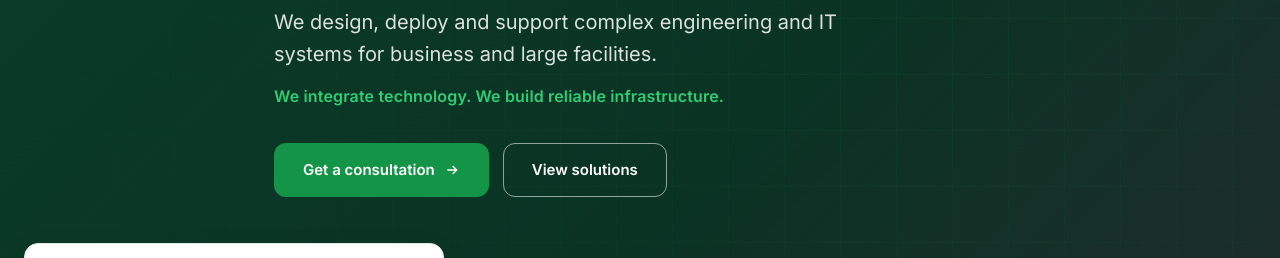
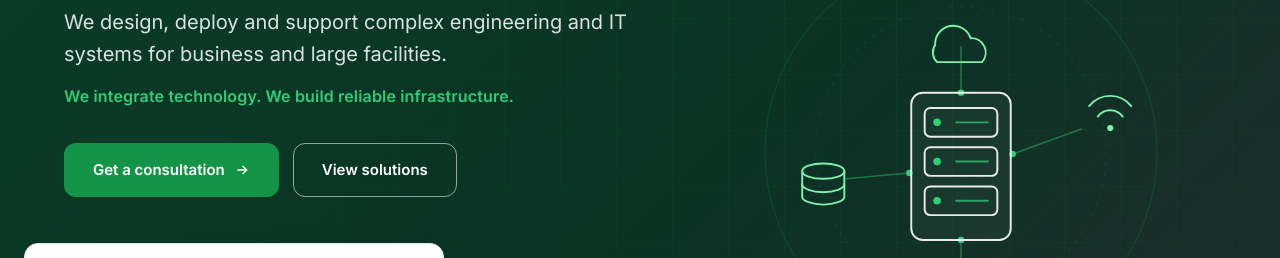
Before and after one commit to khudoyorparpishoev0-ops/Site-IThona, a plain HTML site: page index.html in a window 1280 px wide. Shown: the part 374-632 px from the top of the page. Drawn offline with Linux system fonts and the light colour scheme.

Commit message:
Hero: двухколоночный, декоративная SVG IT-инфраструктуры с плавным парением (+reduced-motion)
Co-Authored-By: Claude Opus 4.8 (1M context) <noreply@anthropic.com>

```diff
--- a/assets/style.css
+++ b/assets/style.css
@@ -105,6 +105,15 @@ section{padding:88px 0}
     linear-gradient(90deg,rgba(20,148,71,.10) 1px,transparent 1px);
   background-size:56px 56px;mask-image:radial-gradient(circle at 70% 30%,#000,transparent 75%)}
 .hero-content{position:relative;max-width:780px}
+.hero-grid{position:relative;display:grid;grid-template-columns:1.05fr .95fr;gap:40px;align-items:center}
+.hero-visual{position:relative;display:flex;justify-content:center;align-items:center;pointer-events:none}
+.hero-art{width:100%;max-width:440px;height:auto;
+  animation:hero-float 5.5s ease-in-out infinite;will-change:transform}
+@keyframes hero-float{0%,100%{transform:translateY(0)}50%{transform:translateY(-13px)}}
+/* уважать системную настройку «уменьшить движение» */
+@media(prefers-reduced-motion:reduce){
+  .hero-art{animation:none}
+}
 .hero h1{color:#fff;font-size:clamp(34px,5vw,60px);font-weight:800;margin-bottom:22px}
 .hero h1 .accent{color:#2fce74}
 .hero .lead{font-size:20px;color:rgba(255,255,255,.85);max-width:640px;margin-bottom:14px}
@@ -282,6 +291,10 @@ form.appeal textarea{resize:vertical;min-height:100px}
   .partners-grid .partner:nth-last-child(6),.partners-grid .partner:last-child{border-radius:0}
   .partner::before,.partner::after{display:none}
   .solution,.solution:nth-child(even){grid-template-columns:1fr;direction:ltr}
+  /* hero: одна колонка, декоративная графика скрыта на планшете/мобиле */
+  .hero-grid{grid-template-columns:1fr}
+  .hero-visual{display:none}
+  .hero-content{max-width:none}
   .hero-strip{grid-template-columns:repeat(2,1fr)}
 }
 @media(max-width:680px){
--- a/index.html
+++ b/index.html
@@ -52,7 +52,8 @@
 
 <!-- HERO -->
 <section class="hero">
-  <div class="container hero-content">
+  <div class="container hero-grid">
+    <div class="hero-content">
       <span class="eyebrow" style="color:#2fce74" data-i18n="hero_eyebrow">Системный IT-интегратор полного цикла</span>
       <h1><span data-i18n="hero_title_1">IT-HONA — </span><span class="accent" data-i18n="hero_title_2">системный IT-интегратор</span></h1>
       <p class="lead" data-i18n="hero_lead">Проектируем, внедряем и сопровождаем комплексные инженерные и IT-системы для бизнеса и крупных объектов.</p>
@@ -67,6 +68,64 @@
         <div><div class="n" data-count="32" data-suffix="+">0</div><div class="l" data-i18n="stat_projects">реализованных проектов</div></div>
         <div><div class="n" data-count="10" data-suffix="+">0</div><div class="l" data-i18n="stat_engineers">инженеров в команде</div></div>
         <div><div class="n" data-count="24" data-suffix="/7">0</div><div class="l" data-i18n="stat_support">техническая поддержка</div></div>
+      </div>
+    </div>
+    <div class="hero-visual" aria-hidden="true">
+      <svg class="hero-art" viewBox="0 0 460 460" fill="none" xmlns="http://www.w3.org/2000/svg" role="img" aria-label="Иллюстрация надёжной IT-инфраструктуры">
+        <!-- фоновые кольца -->
+        <circle cx="230" cy="230" r="205" stroke="rgba(47,206,116,.12)" stroke-width="1.5"/>
+        <circle cx="230" cy="230" r="152" stroke="rgba(47,206,116,.10)" stroke-width="1.5" stroke-dasharray="3 8"/>
+        <!-- соединительные линии от сервера к узлам -->
+        <g stroke="rgba(47,206,116,.45)" stroke-width="1.6" stroke-linecap="round">
+          <path d="M230 168 V120"/>
+          <path d="M284 232 L356 206"/>
+          <path d="M230 322 V372"/>
+          <path d="M176 252 L110 258"/>
+        </g>
+        <g fill="#2fce74">
+          <circle cx="230" cy="168" r="3.4"/>
+          <circle cx="284" cy="232" r="3.4"/>
+          <circle cx="230" cy="322" r="3.4"/>
+          <circle cx="176" cy="252" r="3.4"/>
+        </g>
+        <!-- Сервер / стойка (центр) -->
+        <g stroke="rgba(255,255,255,.9)" stroke-width="2" stroke-linejoin="round">
+          <rect x="178" y="168" width="104" height="154" rx="12" fill="rgba(255,255,255,.04)"/>
+          <rect x="192" y="184" width="76" height="30" rx="6"/>
+          <rect x="192" y="225" width="76" height="30" rx="6"/>
+          <rect x="192" y="266" width="76" height="30" rx="6"/>
+        </g>
+        <g fill="#2fce74">
+          <circle cx="205" cy="199" r="4"/>
+          <circle cx="205" cy="240" r="4"/>
+          <circle cx="205" cy="281" r="4"/>
+        </g>
+        <g stroke="rgba(47,206,116,.75)" stroke-width="2" stroke-linecap="round">
+          <path d="M225 199 h33"/>
+          <path d="M225 240 h33"/>
+          <path d="M225 281 h33"/>
+        </g>
+        <!-- Облако (сверху) -->
+        <path d="M203 118 a19 19 0 0 1 37 -7 a15 15 0 0 1 12 25 h-47 a14 14 0 0 1 -2 -18 z"
+              stroke="#7ff0aa" stroke-width="2" stroke-linejoin="round"/>
+        <!-- Wi-Fi (справа) -->
+        <g stroke="#7ff0aa" stroke-width="2" stroke-linecap="round">
+          <path d="M364 182 a28 28 0 0 1 44 0"/>
+          <path d="M373 193 a16 16 0 0 1 26 0"/>
+        </g>
+        <circle cx="386" cy="205" r="3.2" fill="#7ff0aa"/>
+        <!-- Щит безопасности (снизу) -->
+        <g stroke="#7ff0aa" stroke-width="2" stroke-linejoin="round" stroke-linecap="round">
+          <path d="M230 374 l25 9 v15 c0 16 -11 26 -25 31 c-14 -5 -25 -15 -25 -31 v-15 z"/>
+          <path d="M220 405 l7 7 12 -13"/>
+        </g>
+        <!-- База данных (слева) -->
+        <g stroke="#7ff0aa" stroke-width="2" stroke-linecap="round">
+          <ellipse cx="86" cy="250" rx="22" ry="8"/>
+          <path d="M64 250 v27 c0 4 10 8 22 8 s22 -4 22 -8 v-27"/>
+          <path d="M64 264 c0 4 10 8 22 8 s22 -4 22 -8"/>
+        </g>
+      </svg>
     </div>
   </div>
 </section>
```
Also changed, not shown: .claude/settings.local.json. Lines whose indentation alone changed are shown as unchanged.
